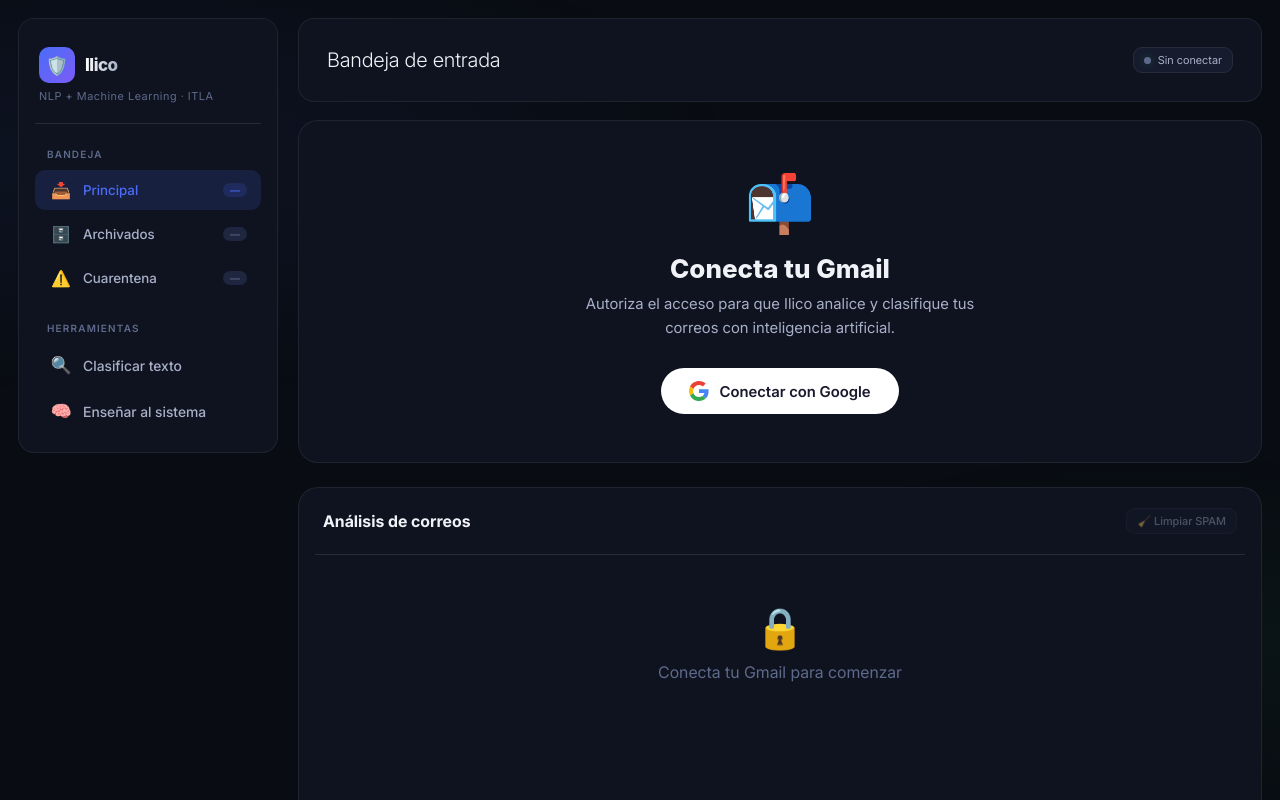
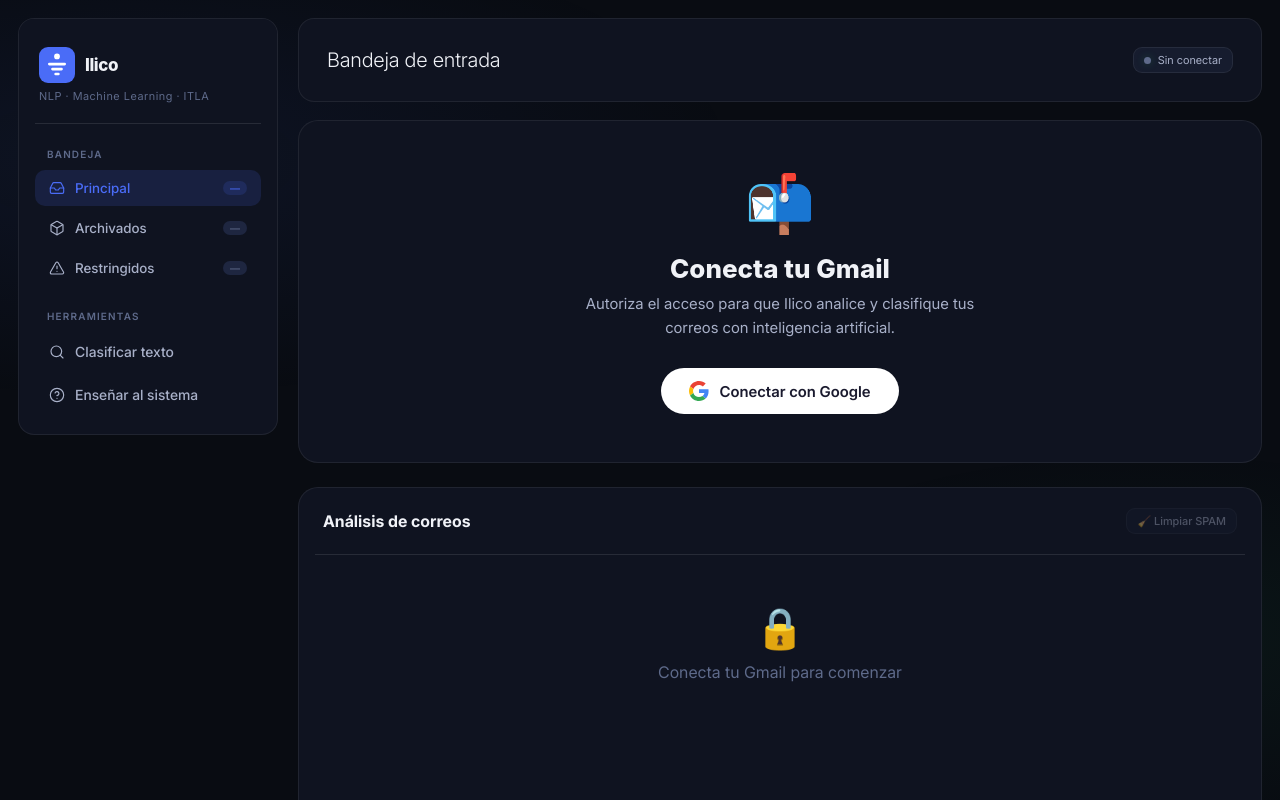
Before and after one commit to twentyone-21st/Ilico, a Flask app: page / in a window 1280 px wide. Run offline with Flask 3, Linux system fonts and the light colour scheme; data that the repository does not hold is empty; some web fonts are replaced.

Commit message:
Reemplazar emojis por iconos SVG Lucide en sidebar y menús contextuales
- Logo: sustituir emoji 🛡️ por isotipo SVG (funnel-i) con fondo azul
- Logo-name: eliminar gradient text, usar color sólido var(--text-0)
- Sidebar nav: 5 botones con iconos SVG stroke (inbox, box, triangle, search, help)
- CSS: añadir .nav-ico y .ctx-ico para iconos SVG de línea
- Menú contextual: SVG inline para Archivar, Desarchivar, Restringir, Quitar restricción, Eliminar, Ver correo
- Labels actualizados: "Cuarentena" → "Restringidos", "Mover a Cuarentena" → "Restringir", "Marcar como deseado" → "Quitar restricción"
- Topbar title y estado vacío actualizados para reflejar "Restringidos"

Co-Authored-By: Claude Sonnet 4.6 <noreply@anthropic.com>

```diff
--- a/static/css/style.css
+++ b/static/css/style.css
@@ -148,11 +148,8 @@ body::before {
   font-family: var(--font-display);
   font-size: 17px;
   font-weight: 800;
-  letter-spacing: -0.5px;
-  white-space: nowrap;
-  background: linear-gradient(90deg, #fff 0%, var(--text-1) 100%);
-  -webkit-background-clip: text;
-  -webkit-text-fill-color: transparent;
+  letter-spacing: -0.4px;
+  color: var(--text-0);
 }
 
 .logo-sub {
@@ -222,6 +219,14 @@ body::before {
 .nav-btn:hover  { background: var(--bg-3); color: var(--text-0); }
 .nav-btn.active { background: var(--accent-dim); color: var(--accent); }
 .nav-btn .icon  { font-size: 17px; width: 24px; text-align: center; }
+
+.nav-ico {
+  width: 16px; height: 16px;
+  stroke: currentColor; stroke-width: 1.75;
+  fill: none; stroke-linecap: round; stroke-linejoin: round;
+  flex-shrink: 0;
+}
+.nav-text { flex: 1; }
 
 /* == TOPBAR == */
 .topbar {
@@ -1539,6 +1544,12 @@ input[type="text"]::placeholder { color: var(--text-2); font-family: var(--font-
 .ctx-item.ctx-restore        { color: var(--ham); }
 .ctx-item.ctx-restore:hover  { background: var(--ham-dim); color: var(--ham); }
 .ctx-item .ctx-icon          { font-size: 15px; width: 20px; text-align: center; flex-shrink: 0; }
+.ctx-ico {
+  width: 15px; height: 15px;
+  stroke: currentColor; stroke-width: 1.75;
+  fill: none; stroke-linecap: round; stroke-linejoin: round;
+  flex-shrink: 0;
+}
 
 .ctx-sep {
   height: 1px;
--- a/static/js/script.js
+++ b/static/js/script.js
@@ -273,7 +273,7 @@ async function cambiarCategoria(categoria, btn) {
   const titulos = {
     principal:  movil ? 'Principal'  : 'Bandeja de entrada · Principal',
     archivados: movil ? 'Archivados' : 'Bandeja de entrada · Archivados',
-    cuarentena: 'Cuarentena',
+    cuarentena: 'Restringidos',
   };
   document.getElementById('topbar-title').textContent = titulos[categoria] || 'Bandeja de entrada';
 
@@ -461,7 +461,7 @@ function iniciarTooltipNivel() {
 function mostrarBandejaVacia() {
   const tc  = document.getElementById('tabla-contenido');
   const nom = categoriaActiva === 'archivados' ? 'archivados'
-            : categoriaActiva === 'cuarentena'  ? 'en cuarentena'
+            : categoriaActiva === 'cuarentena'  ? 'restringidos'
             : 'en la bandeja principal';
   if (tc) tc.innerHTML = `<div class="empty"><div class="empty-icon">📭</div><div>No hay correos ${nom}.</div></div>`;
   const badge = document.getElementById('badge-' + categoriaActiva);
@@ -1087,26 +1087,34 @@ function _mostrarCtxMenu(x, y, anchorEl) {
   const menu = document.getElementById('ctx-menu');
   if (!menu) return;
 
+  const _i = p => `<svg class="ctx-ico" viewBox="0 0 24 24" fill="none" stroke="currentColor" stroke-width="1.75" stroke-linecap="round" stroke-linejoin="round">${p}</svg>`;
+  const ICO_MAIL    = _i('<rect width="20" height="16" x="2" y="4" rx="2"/><path d="m22 7-8.97 5.7a1.94 1.94 0 0 1-2.06 0L2 7"/>');
+  const ICO_ARCHIVE = _i('<polyline points="21 8 21 21 3 21 3 8"/><polyline points="1 3 23 3 23 8 1 8 1 3"/><line x1="10" y1="12" x2="14" y2="12"/>');
+  const ICO_UNARC   = _i('<polyline points="21 8 21 21 3 21 3 8"/><polyline points="1 3 23 3 23 8 1 8 1 3"/><polyline points="10 14 12 16 14 14"/><line x1="12" y1="10" x2="12" y2="16"/>');
+  const ICO_BAN     = _i('<circle cx="12" cy="12" r="10"/><line x1="4.93" y1="4.93" x2="19.07" y2="19.07"/>');
+  const ICO_SHIELD  = _i('<path d="M12 22s8-4 8-10V5l-8-3-8 3v7c0 6 8 10 8 10z"/><path d="m9 12 2 2 4-4"/>');
+  const ICO_TRASH   = _i('<polyline points="3 6 5 6 21 6"/><path d="M19 6l-1 14a2 2 0 0 1-2 2H8a2 2 0 0 1-2-2L5 6"/><path d="M10 11v6"/><path d="M14 11v6"/><path d="M9 6V4a1 1 0 0 1 1-1h4a1 1 0 0 1 1 1v2"/>');
+
   const opciones = {
     principal: [
-      { icon: '📧', label: 'Ver correo',          fn: `abrirCorreo('${_ctxCorreoId}')` },
+      { icon: ICO_MAIL,    label: 'Ver correo',          fn: `abrirCorreo('${_ctxCorreoId}')` },
       { sep: true },
-      { icon: '🗄️', label: 'Archivar',             fn: `_accionCorreo('${_ctxCorreoId}','/api/correo/${_ctxCorreoId}/archivar','Correo archivado.')` },
-      { icon: '⚠️', label: 'Mover a Cuarentena',  fn: `_accionCorreo('${_ctxCorreoId}','/api/correo/${_ctxCorreoId}/cuarentena','Correo movido a Cuarentena.')`, cls: 'ctx-danger' },
-      { icon: '🗑️', label: 'Eliminar',             fn: `_accionCorreo('${_ctxCorreoId}','/api/correo/${_ctxCorreoId}/eliminar','Correo enviado a la Papelera.')`, cls: 'ctx-danger' },
+      { icon: ICO_ARCHIVE, label: 'Archivar',            fn: `_accionCorreo('${_ctxCorreoId}','/api/correo/${_ctxCorreoId}/archivar','Correo archivado.')` },
+      { icon: ICO_BAN,     label: 'Restringir',          fn: `_accionCorreo('${_ctxCorreoId}','/api/correo/${_ctxCorreoId}/cuarentena','Correo restringido.')`, cls: 'ctx-danger' },
+      { icon: ICO_TRASH,   label: 'Eliminar',            fn: `_accionCorreo('${_ctxCorreoId}','/api/correo/${_ctxCorreoId}/eliminar','Correo eliminado.')`, cls: 'ctx-danger' },
     ],
     archivados: [
-      { icon: '📧', label: 'Ver correo',          fn: `abrirCorreo('${_ctxCorreoId}')` },
+      { icon: ICO_MAIL,    label: 'Ver correo',          fn: `abrirCorreo('${_ctxCorreoId}')` },
       { sep: true },
-      { icon: '📥', label: 'Desarchivar',          fn: `_accionCorreo('${_ctxCorreoId}','/api/correo/${_ctxCorreoId}/desarchivar','Correo movido a Principal.')` },
-      { icon: '⚠️', label: 'Mover a Cuarentena',  fn: `_accionCorreo('${_ctxCorreoId}','/api/correo/${_ctxCorreoId}/cuarentena','Correo movido a Cuarentena.')`, cls: 'ctx-danger' },
-      { icon: '🗑️', label: 'Eliminar',             fn: `_accionCorreo('${_ctxCorreoId}','/api/correo/${_ctxCorreoId}/eliminar','Correo enviado a la Papelera.')`, cls: 'ctx-danger' },
+      { icon: ICO_UNARC,   label: 'Desarchivar',         fn: `_accionCorreo('${_ctxCorreoId}','/api/correo/${_ctxCorreoId}/desarchivar','Correo movido a Principal.')` },
+      { icon: ICO_BAN,     label: 'Restringir',          fn: `_accionCorreo('${_ctxCorreoId}','/api/correo/${_ctxCorreoId}/cuarentena','Correo restringido.')`, cls: 'ctx-danger' },
+      { icon: ICO_TRASH,   label: 'Eliminar',            fn: `_accionCorreo('${_ctxCorreoId}','/api/correo/${_ctxCorreoId}/eliminar','Correo eliminado.')`, cls: 'ctx-danger' },
     ],
     cuarentena: [
-      { icon: '📧', label: 'Ver correo',           fn: `abrirCorreo('${_ctxCorreoId}')` },
+      { icon: ICO_MAIL,    label: 'Ver correo',          fn: `abrirCorreo('${_ctxCorreoId}')` },
       { sep: true },
-      { icon: '✅', label: 'Marcar como deseado',  fn: `_restaurarCorreo('${_ctxCorreoId}')`, cls: 'ctx-restore' },
-      { icon: '🗑️', label: 'Eliminar',             fn: `_accionCorreo('${_ctxCorreoId}','/api/correo/${_ctxCorreoId}/eliminar','Correo enviado a la Papelera.')`, cls: 'ctx-danger' },
+      { icon: ICO_SHIELD,  label: 'Quitar restricción',  fn: `_restaurarCorreo('${_ctxCorreoId}')`, cls: 'ctx-restore' },
+      { icon: ICO_TRASH,   label: 'Eliminar',            fn: `_accionCorreo('${_ctxCorreoId}','/api/correo/${_ctxCorreoId}/eliminar','Correo eliminado.')`, cls: 'ctx-danger' },
     ],
   };
 
@@ -1114,9 +1122,7 @@ function _mostrarCtxMenu(x, y, anchorEl) {
   menu.innerHTML = items.map(o =>
     o.sep
       ? '<div class="ctx-sep"></div>'
-      : `<div class="ctx-item ${o.cls || ''}" onclick="${o.fn};_cerrarCtxMenu()">
-           <span class="ctx-icon">${o.icon}</span>${o.label}
-         </div>`
+      : `<div class="ctx-item ${o.cls || ''}" onclick="${o.fn};_cerrarCtxMenu()">${o.icon}${o.label}</div>`
   ).join('');
 
   // Medir el menú fuera de la vista antes de posicionarlo
--- a/templates/index.html
+++ b/templates/index.html
@@ -16,38 +16,58 @@
   <!-- Fondo oscuro que aparece cuando el sidebar está abierto en móvil -->
   <div class="sidebar-overlay" id="sidebar-overlay" onclick="toggleSidebar()"></div>
 
+  <!-- Iconos reutilizables -->
+  <svg style="display:none">
+    <symbol id="ico-inbox" viewBox="0 0 24 24"><polyline points="22 12 16 12 14 15 10 15 8 12 2 12"/><path d="M5.45 5.11 2 12v6a2 2 0 0 0 2 2h16a2 2 0 0 0 2-2v-6l-3.45-6.89A2 2 0 0 0 16.76 4H7.24a2 2 0 0 0-1.79 1.11z"/></symbol>
+    <symbol id="ico-archive" viewBox="0 0 24 24"><path d="M21 8a2 2 0 0 0-1-1.73l-7-4a2 2 0 0 0-2 0l-7 4A2 2 0 0 0 3 8v8a2 2 0 0 0 1 1.73l7 4a2 2 0 0 0 2 0l7-4A2 2 0 0 0 21 16Z"/><path d="m3.3 7 8.7 5 8.7-5"/><path d="M12 22V12"/></symbol>
+    <symbol id="ico-warn" viewBox="0 0 24 24"><path d="m21.73 18-8-14a2 2 0 0 0-3.48 0l-8 14A2 2 0 0 0 4 21h16a2 2 0 0 0 1.73-3Z"/><path d="M12 9v4"/><path d="M12 17h.01"/></symbol>
+    <symbol id="ico-search" viewBox="0 0 24 24"><circle cx="11" cy="11" r="8"/><path d="m21 21-4.3-4.3"/></symbol>
+    <symbol id="ico-teach" viewBox="0 0 24 24"><circle cx="12" cy="12" r="10"/><path d="M9.09 9a3 3 0 0 1 5.83 1c0 2-3 3-3 3"/><path d="M12 17h.01"/></symbol>
+  </svg>
+
   <!-- SIDEBAR: navegación lateral con categorías de bandeja y herramientas -->
   <aside class="sidebar">
     <div class="logo" onclick="location.reload()">
       <div class="logo-mark">
-        <div class="logo-icon">🛡️</div>
+        <svg viewBox="0 0 40 40" style="width:36px;height:36px;flex-shrink:0">
+          <rect width="40" height="40" rx="10" fill="#4a6cf7"/>
+          <circle cx="20" cy="10.5" r="3.2" fill="#fff"/>
+          <rect x="10" y="17.5" width="20" height="3" rx="1.5" fill="#fff"/>
+          <rect x="13.5" y="23" width="13" height="3" rx="1.5" fill="#fff"/>
+          <rect x="17" y="28.5" width="6" height="3" rx="1.5" fill="#fff"/>
+        </svg>
         <span class="logo-name">Ilico</span>
       </div>
-      <div class="logo-sub">NLP + Machine Learning · ITLA</div>
+      <div class="logo-sub">NLP · Machine Learning · ITLA</div>
     </div>
     <div class="sidebar-divider"></div>
 
     <nav class="nav">
       <div class="nav-label">Bandeja</div>
       <button class="nav-categoria active" onclick="cambiarCategoria('principal', this)">
-        <span class="cat-icon">📥</span> Principal
+        <svg class="nav-ico"><use href="#ico-inbox"/></svg>
+        <span class="nav-text">Principal</span>
         <span class="cat-badge" id="badge-principal">—</span>
       </button>
       <button class="nav-categoria" onclick="cambiarCategoria('archivados', this)">
-        <span class="cat-icon">🗄️</span> Archivados
+        <svg class="nav-ico"><use href="#ico-archive"/></svg>
+        <span class="nav-text">Archivados</span>
         <span class="cat-badge" id="badge-archivados">—</span>
       </button>
       <button class="nav-categoria nav-cuarentena" onclick="cambiarCategoria('cuarentena', this)">
-        <span class="cat-icon">⚠️</span> Cuarentena
+        <svg class="nav-ico"><use href="#ico-warn"/></svg>
+        <span class="nav-text">Restringidos</span>
         <span class="cat-badge" id="badge-cuarentena">—</span>
       </button>
 
       <div class="nav-label" style="margin-top:8px">Herramientas</div>
       <button class="nav-btn" onclick="mostrarSeccion('clasificar', this)">
-        <span class="icon">🔍</span> Clasificar texto
+        <svg class="nav-ico"><use href="#ico-search"/></svg>
+        <span class="nav-text">Clasificar texto</span>
       </button>
       <button class="nav-btn" onclick="mostrarSeccion('aprender', this)">
-        <span class="icon">🧠</span> Enseñar al sistema
+        <svg class="nav-ico"><use href="#ico-teach"/></svg>
+        <span class="nav-text">Enseñar al sistema</span>
       </button>
     </nav>
 
```
